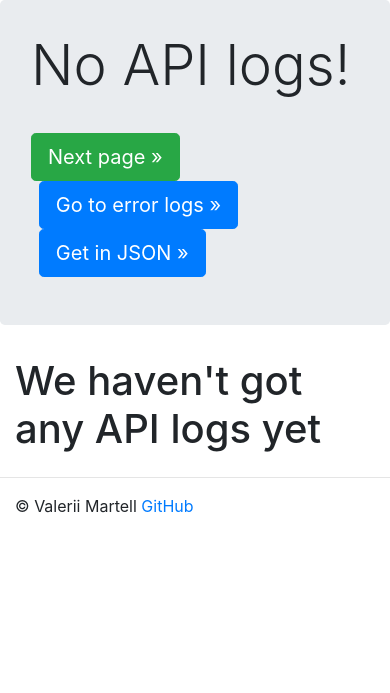
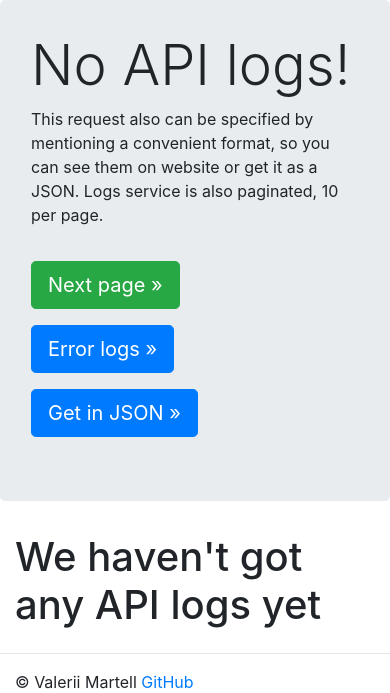
Before and after one commit to valerii-martell/golden-eye, a Flask app: page /logs/api/html in a window 390 px wide. Shown: the part 56-749 px from the top of the page. Run offline with Flask 2, Linux system fonts and the light colour scheme; some libraries are stand-ins or nearby versions.

Commit message:
Fix overflowing and overlapping in mobile view

```diff
--- a/templates/index.html
+++ b/templates/index.html
@@ -70,8 +70,8 @@
                 <p>See the latest currency and cryptocurrency exchange rates.</p>
                 <p>
                     All the data is gathered from such sources like the Ukrainian State Bank PrivatBank,
-                    The Central Bank of Russian Federation, Blockchain.info, Cryptonator and Coinmarketcap
-                    and updated automatically every 15 minutes
+                    the Central Bank of Russian Federation, Blockchain.info, Cryptonator and Coinmarketcap
+                    and updated automatically every 10 minutes
                 </p>
                 <p><a class="btn btn-primary" href="{{ url_for('view_rates') }}" role="button">Show me »</a></p>
             </div>
@@ -87,8 +87,6 @@
                 <p>The entire service is completely covered by logging. Internal logs are only available to
                     administrators, but API logs and error logs can be viewed.</p>
                 <p>There is nothing to hide from you.</p>
-                <p>This request also can be specified by mentioning a convenient format, so you can see them on website
-                    or get it as a json. Logs service is paginated, 10 per page.</p>
                 <p><a class="btn btn-primary" href="/aggregations" role="button">I'm curious »</a></p>
             </div>
         </div>
--- a/templates/logs.html
+++ b/templates/logs.html
@@ -13,17 +13,34 @@
                 <h2 class="display-4">{{ logs_type[:-1].capitalize() if logs_type == "errors" else logs_type.upper() }}
                     logs: page {{ page_number }}</h2>
             {% endif %}
+            <p>This request also can be specified by mentioning a convenient format, so you can see them on website
+                or get it as a JSON. Logs service is also paginated, 10 per page.</p>
             <p style="margin-top: 4vh">
+            <div class="row">
+                <div class="col-lg-2">
+                    <p>
                         <a id="next" class="btn btn-success btn-lg"
                            href="{{ url_for('view_logs', logs_type=logs_type, fmt="html", page=page_number + 1) }}"
                            role="button">Next page »</a>
-                <a class="btn btn-lg btn-primary" style="margin-left: 2vw"
+                    </p>
+                </div>
+                <div class="col-lg-2">
+                    <p>
+                        <a class="btn btn-lg btn-primary"
                            href="{{ url_for('view_logs', logs_type="errors" if logs_type=="api" else "api", fmt="html") }}"
-                   role="button">Go to {{ "API" if logs_type == "errors" else "error" }} logs
-                    »</a>
-                <a class="btn btn-lg btn-primary" style="margin-left: 2vw"
+                           role="button">{{ "API" if logs_type == "errors" else "Error" }} logs »</a>
+                    </p>
+                </div>
+                <div class="col-lg-2">
+                    <p>
+                        <a class="btn btn-lg btn-primary"
                            href="{{ url_for('view_logs', logs_type=logs_type, fmt="json", page=page_number) }}"
                            role="button">Get in JSON »</a>
+                    </p>
+                </div>
+            </div>
+
+
             </p>
         </div>
     </div>
--- a/templates/xrates.html
+++ b/templates/xrates.html
@@ -9,8 +9,8 @@
             {% else %}
                 <h2 class="display-4">Exchange rates</h2>
                 <p>All the data is gathered from such sources like the Ukrainian State Bank PrivatBank,
-                    The Central Bank of Russian Federation, Blockchain.info, Cryptonator and Coinmarketcap
-                    and updated automatically every 10 minutes
+                    the Central Bank of Russian Federation, Blockchain.info, Cryptonator and Coinmarketcap
+                    and updated automatically every 10 minutes.
                 </p>
                 <p>
                     Time since last update: {{ minutes }} minutes.
@@ -23,7 +23,7 @@
         </div>
     </div>
 
-    <div class="container">
+    <div class="container" style="overflow: scroll !important;">
         <!-- Example row of columns -->
         <table class="table table-striped">
             <thead align="center">
```
Also changed, not shown: templates/api.html (+16 -3 lines). Lines whose indentation alone changed are shown as unchanged.
